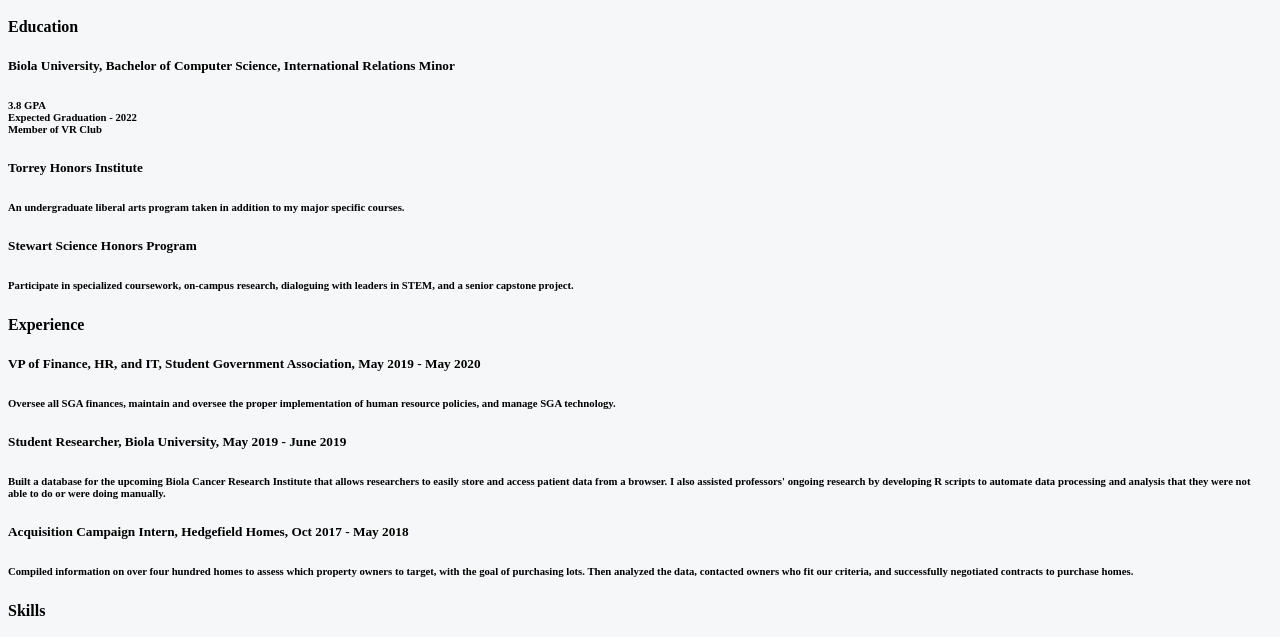
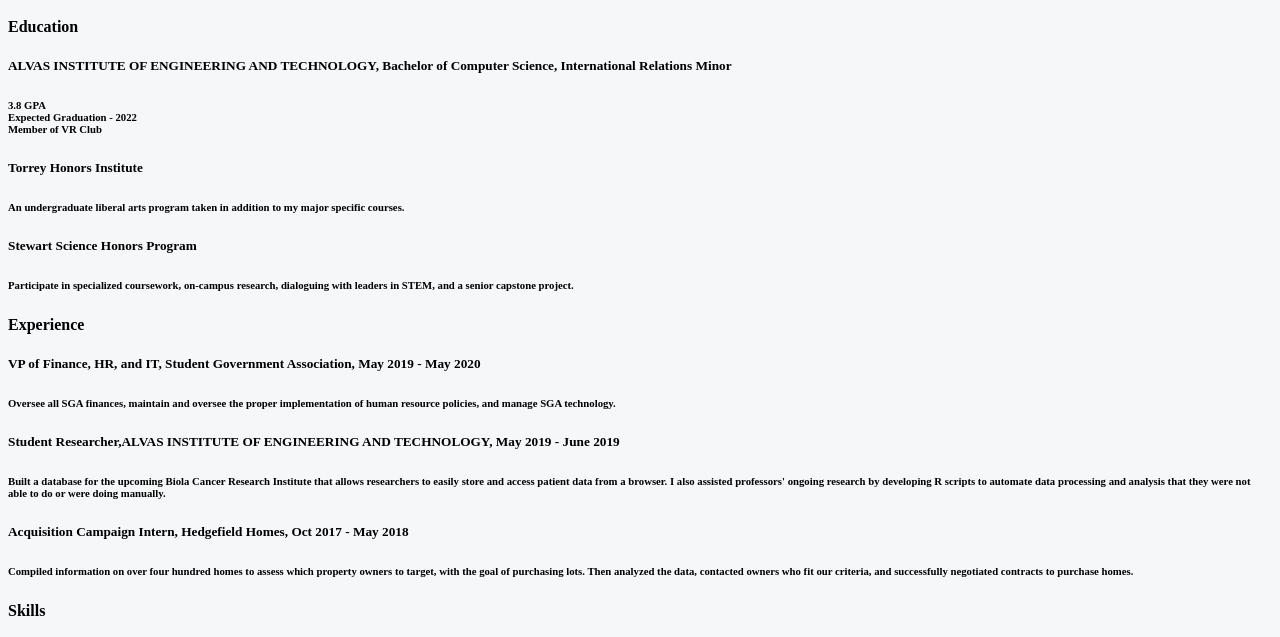
Before and after one commit to NihalRafiqq/nihal-art.github.io, a plain HTML site: page index.html in a window 1280 px wide. Shown: the part 163-800 px from the top of the page. Drawn offline with Linux system fonts and the light colour scheme.

Commit message:
Update index.html

```diff
--- a/index.html
+++ b/index.html
@@ -9,7 +9,7 @@ d<!--To Do
 <html>
 
 <head>
-	<title>Thomas Burgess' Resume</title>
+	<title>NIHAL RAFIQ RESUME</title>
 	<meta name="viewport" content="width=device-width, initial-scale=1">
 	<link href="https://fonts.googleapis.com/css?family=Roboto:400,600,900" rel="stylesheet">
 </head>
@@ -23,7 +23,7 @@ d<!--To Do
 			<!-- Education Section -->
 			<h4>Education</h4>
 
-			<h5>Biola University<span class="notBold">, Bachelor of Computer Science, International Relations Minor</span></h5>
+			<h5>ALVAS INSTITUTE OF ENGINEERING AND TECHNOLOGY<span class="notBold">, Bachelor of Computer Science, International Relations Minor</span></h5>
 			<h6>3.8 GPA<br/>Expected Graduation - 2022<br/>Member of VR Club</h6>
 
 			<h5>Torrey Honors Institute</h5>
@@ -37,7 +37,7 @@ d<!--To Do
 			<h5>VP of Finance, HR, and IT<span class="notBold">, Student Government Association, May 2019 - May 2020</span></h5>
 			<h6>Oversee all SGA finances, maintain and oversee the proper implementation of human resource policies, and manage SGA technology.</h6>
 
-			<h5>Student Researcher<span class="notBold">, Biola University, May 2019 - June 2019</span></h5>
+			<h5>Student Researcher<span class="notBold">,ALVAS INSTITUTE OF ENGINEERING AND TECHNOLOGY, May 2019 - June 2019</span></h5>
 			<h6>Built a database for the upcoming Biola Cancer Research Institute that allows researchers to easily store and access patient data from a browser. I also assisted professors' ongoing research by developing R scripts to automate data processing and analysis that they were not able to do or were doing manually.</h6>
 
 			<h5>Acquisition Campaign Intern<span class="notBold">, Hedgefield Homes, Oct 2017 - May 2018</span></h5>
```
